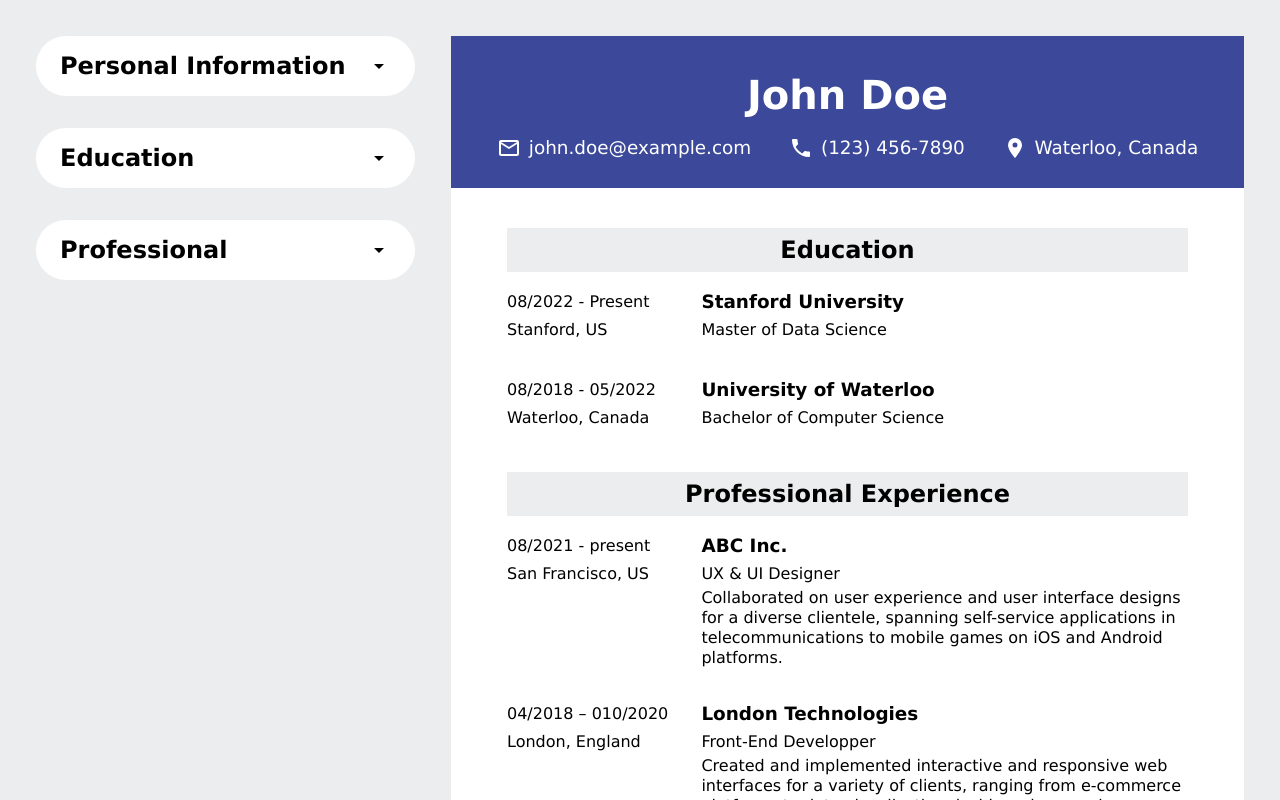
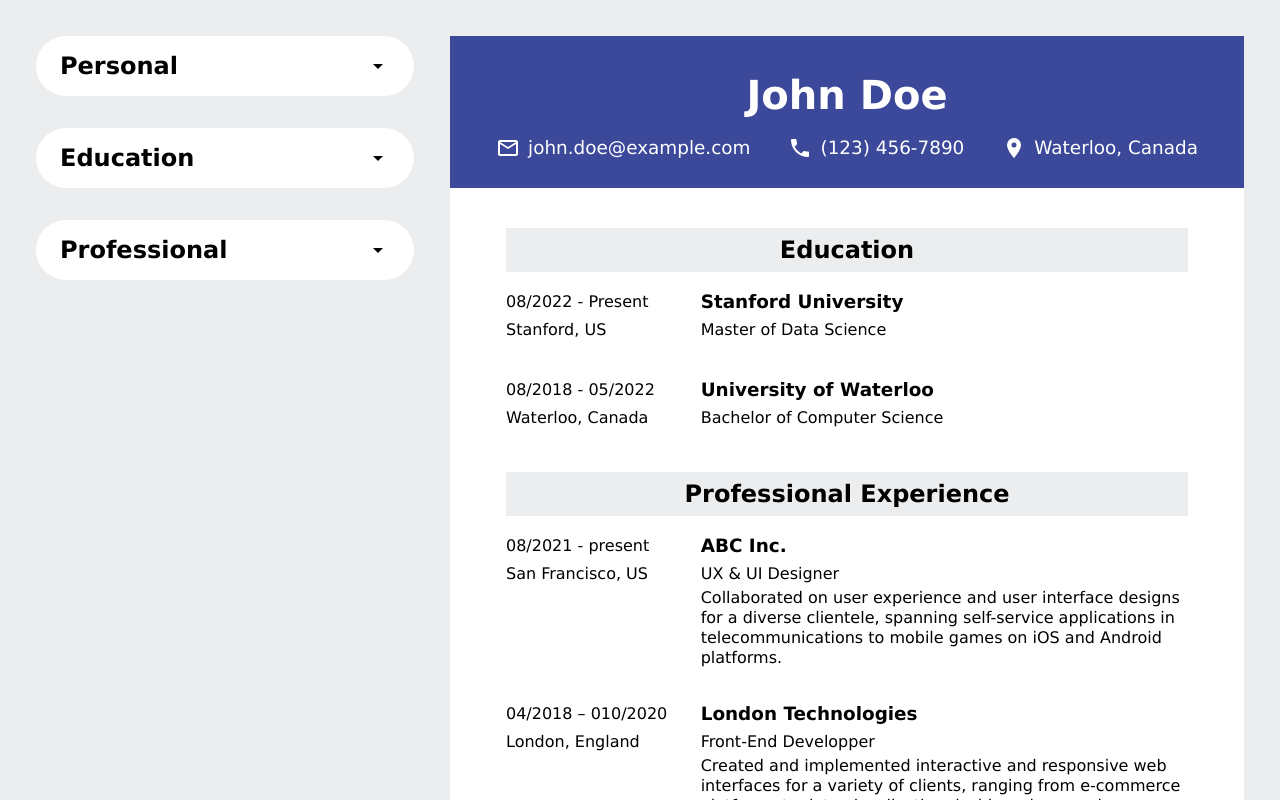
Before and after one commit to lilkahk/cv-builder, a React app: page / in a window 1280 px wide. Shown: the top 800 px of the page. Built offline with nearby package versions, Linux system fonts and the light colour scheme; the HTML template or start-up script is replaced by a standard one.

Commit message:
Fixed state issue with Personal side form

```diff
--- a/package.json
+++ b/package.json
@@ -13,6 +13,7 @@
     "@mdi/js": "^7.3.67",
     "@mdi/react": "^1.6.1",
     "html2pdf.js": "^0.10.1",
+    "jspdf": "^2.5.1",
     "react": "^18.2.0",
     "react-dom": "^18.2.0",
     "react-html2pdf": "^1.0.1",
--- a/src/components/PersonalSide.jsx
+++ b/src/components/PersonalSide.jsx
@@ -4,7 +4,7 @@ import { mdiMenuDown } from '@mdi/js';
 import { mdiMenuUp } from '@mdi/js';
 import { useState } from 'react';
 
-export default function PersonalSide({info, setInfo}) {
+export default function PersonalSide({ info, setInfo, open, setOpen }) {
 
     const [isActive, setIsActive] = useState(false);
 
@@ -19,26 +19,30 @@ export default function PersonalSide({info, setInfo}) {
     return (
         <div className="personal-side">
             <div className="personal-title" onClick={() => setIsActive(!isActive)}>
-                <h2>Personal Information</h2>
+                <h2>Personal</h2>
                 {!isActive ? <Icon path={mdiMenuDown} size={1} /> : <Icon path={mdiMenuUp} size={1} />}
             </div>
             {isActive &&
             <div className="personal-form">
                 <div className="field">
                     <label htmlFor="name">Name</label>
-                    <input type="text" name="name" id="name" placeholder="John Doe" onChange={changeField} />
+                    <input type="text" name="name" id="name" placeholder="John Doe"
+                    onChange={changeField} value={info.name} />
                 </div>
                 <div className="field">
                     <label htmlFor="email">Email</label>
-                    <input type="email" name="email" id="email" placeholder="john.doe@example.com" onChange={changeField} />
+                    <input type="email" name="email" id="email" placeholder="john.doe@example.com"
+                    onChange={changeField} value={info.email} />
                 </div>
                 <div className="field">
                     <label htmlFor="tel">Phone</label>
-                    <input type="phone" name="phone" id="phone" placeholder="(123) 456-7890" onChange={changeField} />
+                    <input type="phone" name="phone" id="phone" placeholder="(123) 456-7890"
+                    onChange={changeField} value={info.phone} />
                 </div>
                 <div className="field">
                     <label htmlFor="addres">Address</label>
-                    <input type="text" name="address" id="address" placeholder='Waterloo, Canada' onChange={changeField} />
+                    <input type="text" name="address" id="address" placeholder='Waterloo, Canada'
+                    onChange={changeField} value={info.address} />
                 </div>
             </div>}
         </div>
--- a/src/components/Sidebar.jsx
+++ b/src/components/Sidebar.jsx
@@ -1,3 +1,4 @@
+import { useState } from 'react'
 import './../styles/Sidebar.css'
 import EducationSide from './EducationSide'
 import PersonalSide from './PersonalSide'
@@ -6,11 +7,15 @@ import ProfessionalSide from './ProfessionalSide'
 export default function Sidebar({ info, setInfo, educations, setEducations,
      experiences, setExperiences }) {
 
+    const [openSection, setOpenSection] = useState(-1)
+
     return (
         <div className="sidebar">
-            <PersonalSide info={info} setInfo={setInfo} />
-            <EducationSide educations={educations} setEducations={setEducations} />
-            <ProfessionalSide experiences={experiences} setExperiences={setExperiences} />
+            <PersonalSide info={info} setInfo={setInfo} open={openSection} setOpen={setOpenSection} />
+            <EducationSide educations={educations} setEducations={setEducations}
+            open={openSection} setOpen={setOpenSection} />
+            <ProfessionalSide experiences={experiences} setExperiences={setExperiences}
+            open={openSection} setOpen={setOpenSection} />
         </div>
     )
 }
--- a/src/styles/App.css
+++ b/src/styles/App.css
@@ -3,6 +3,6 @@
     background-color: var(--bck-color);
     min-height: 100vh;
     display: grid;
-    grid-template-columns: auto 793px;
+    grid-template-columns: min(max(250px, calc(100% - 830px)), 600px) 794px;
     gap: 36px;
 }
```
Also changed, not shown: 1 other file (tests, documents, lock files or other folders).
